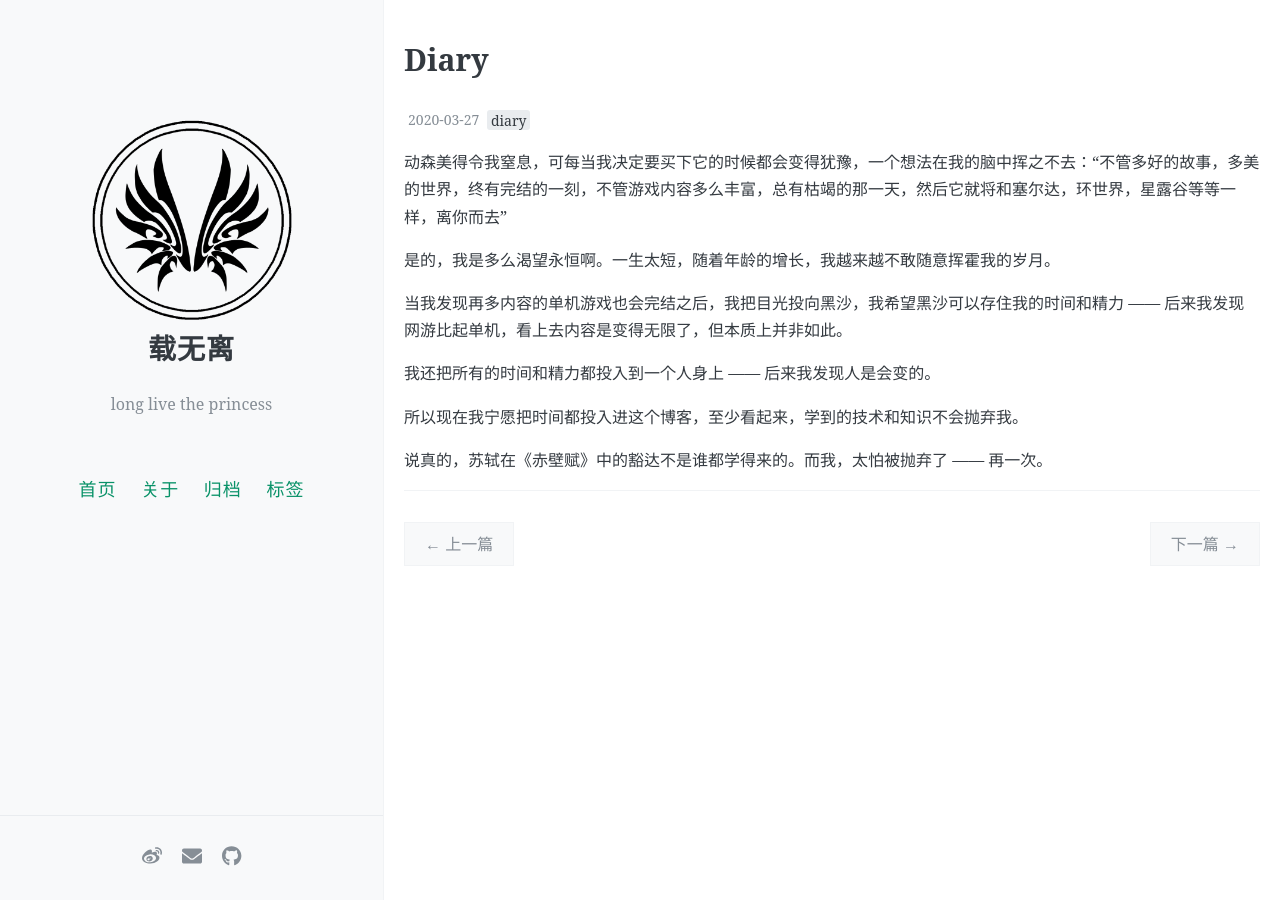
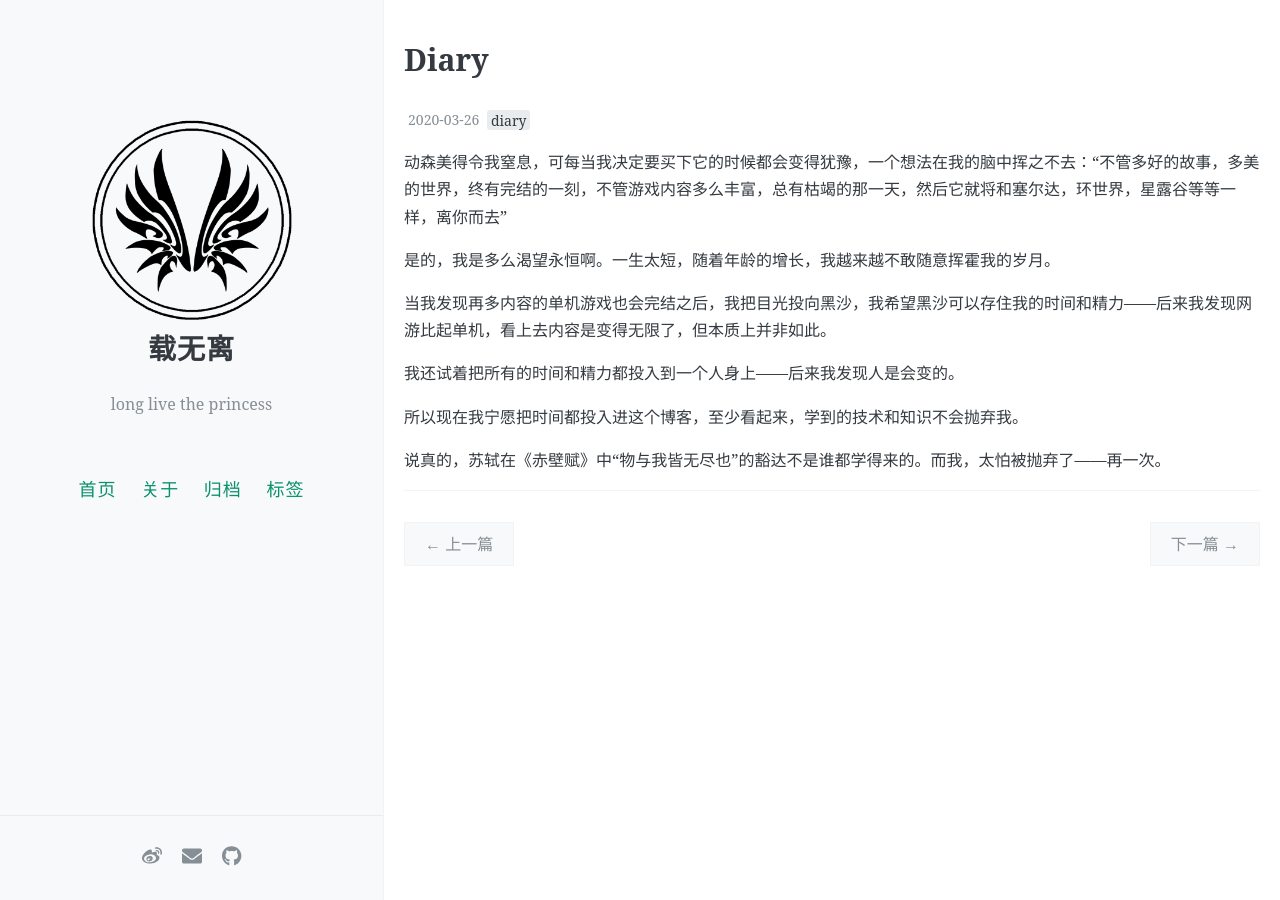
Before and after one commit to crazySyaoran/blog, a Jekyll site: the page built from _posts/2020-03-27-diary.md, in a window 1280 px wide. Built offline with Jekyll 4.4.1, drawn with Linux system fonts in a browser that asks for light colours; comment, search, counter and statistics services are not loaded.

```diff
--- a/_posts/2020-03-27-diary.md
+++ b/_posts/2020-03-27-diary.md
@@ -1,7 +1,7 @@
 ---
 layout: post
 title: Diary
-date: 2020-03-27
+date: 2020-03-26
 Author: Syaoran
 tags: [diary]
 comments: true
@@ -11,10 +11,10 @@
 
 是的，我是多么渴望永恒啊。一生太短，随着年龄的增长，我越来越不敢随意挥霍我的岁月。
 
-当我发现再多内容的单机游戏也会完结之后，我把目光投向黑沙，我希望黑沙可以存住我的时间和精力 —— 后来我发现网游比起单机，看上去内容是变得无限了，但本质上并非如此。
+当我发现再多内容的单机游戏也会完结之后，我把目光投向黑沙，我希望黑沙可以存住我的时间和精力——后来我发现网游比起单机，看上去内容是变得无限了，但本质上并非如此。
 
-我还把所有的时间和精力都投入到一个人身上 —— 后来我发现人是会变的。
+我还试着把所有的时间和精力都投入到一个人身上——后来我发现人是会变的。
 
 所以现在我宁愿把时间都投入进这个博客，至少看起来，学到的技术和知识不会抛弃我。
 
-说真的，苏轼在《赤壁赋》中的豁达不是谁都学得来的。而我，太怕被抛弃了 —— 再一次。
+说真的，苏轼在《赤壁赋》中“物与我皆无尽也”的豁达不是谁都学得来的。而我，太怕被抛弃了——再一次。
```
